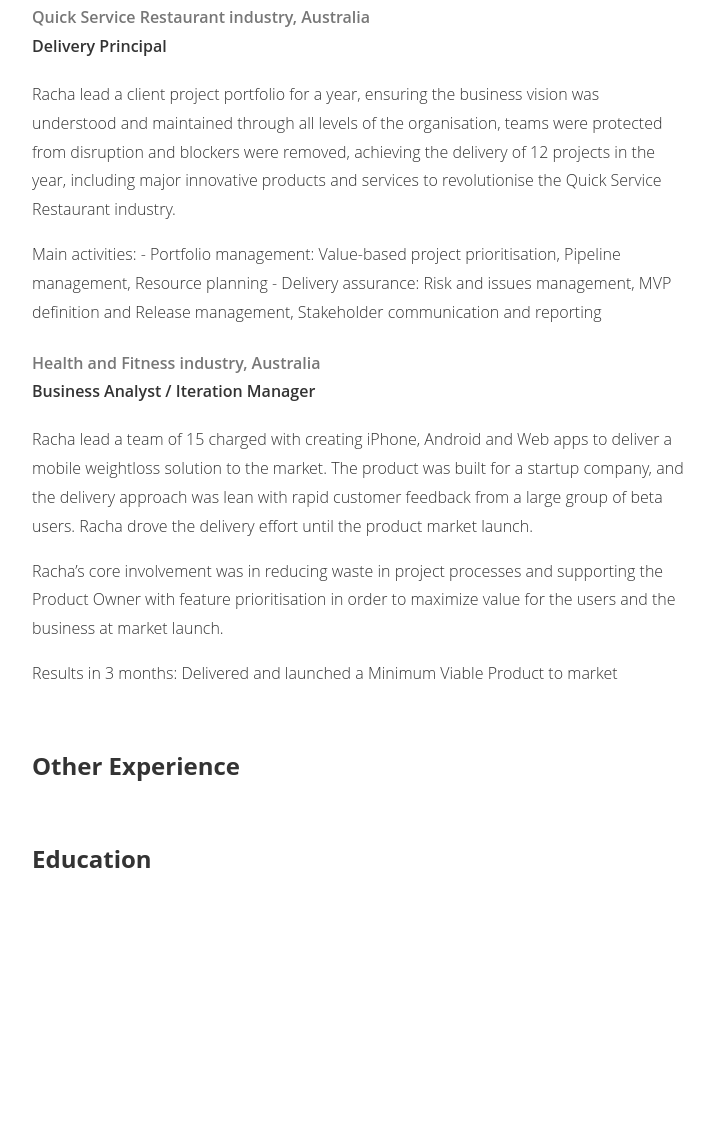
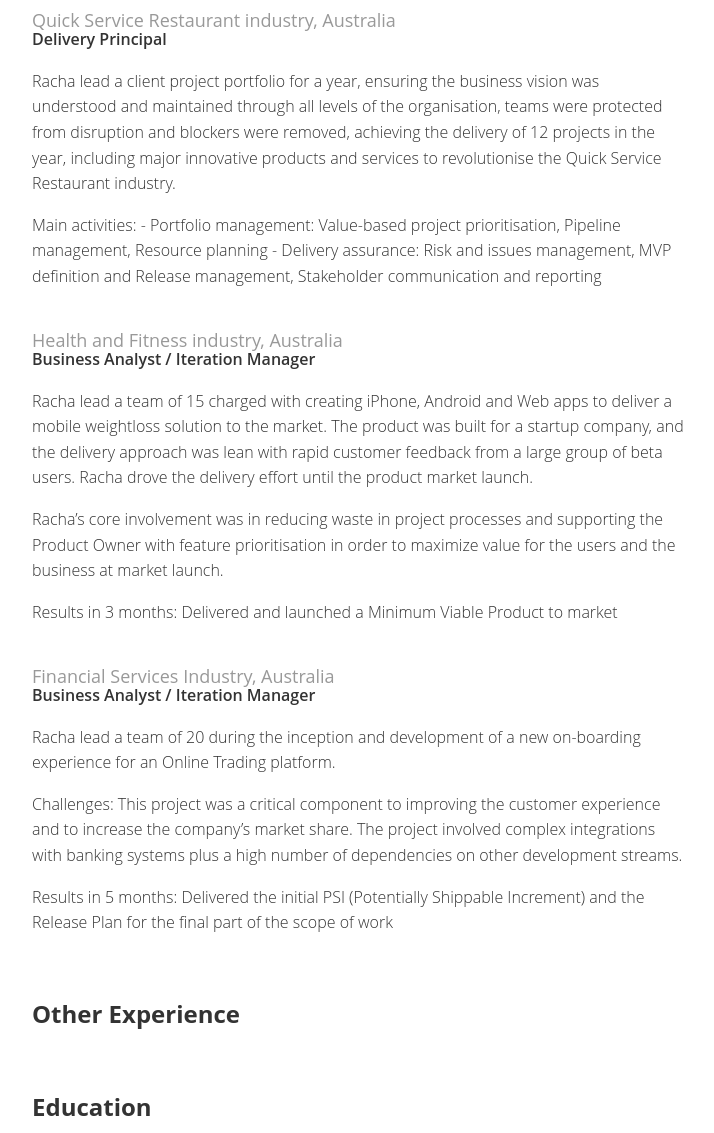
Before and after one commit to abruzzi/resume-pdf, a website: page resumes/index.html in a window 1280 px wide. Shown: the part 1012-2145 px from the top of the page, without its empty margins (282-996 px from the left). Before the commit the page ends 1949 px from the top, so only its background shows below. Drawn offline with Linux system fonts and the light colour scheme.

Commit message:
reformat the page a little bit

```diff
--- a/resumes/index.html
+++ b/resumes/index.html
@@ -69,6 +69,20 @@
 						Results in 3 months: Delivered and launched a Minimum Viable Product to market
 					</p>
 				</div>
+
+				<div class="project">
+					<h4>Financial Services Industry, Australia</h4>
+					<div class="role">Business Analyst / Iteration Manager</div>
+					<p class="description">
+						Racha lead a team of 20 during the inception and development of a new on-boarding experience for an Online Trading platform.
+					</p>
+					<p class="description">
+						Challenges: This project was a critical component to improving the customer experience and to increase the company’s market share. The project involved complex integrations with banking systems plus a high number of dependencies on other development streams.
+					</p>
+					<p class="description">
+						Results in 5 months: Delivered the initial PSI (Potentially Shippable Increment) and the Release Plan for the final part of the scope of work
+					</p>
+				</div>
 			</section>
 
 			<section class="other-experience block">
--- a/resumes/style.css
+++ b/resumes/style.css
@@ -84,12 +84,14 @@ h2 {
 }
 
 .project {
-	margin: 1.4rem 0;
+	margin: 2.6rem 0;
+	line-height: 1.2rem;
 }
 
 .project h4 {
-	color: #777;
-	font-weight: 600;
+	color: #999;
+	font-weight: 400;
+	font-size: 18px;
 }
 
 .project .role {
@@ -98,5 +100,6 @@ h2 {
 }
 
 p.description {
+	line-height: 1.6rem;
 	margin-bottom: 1rem;
 }
```
